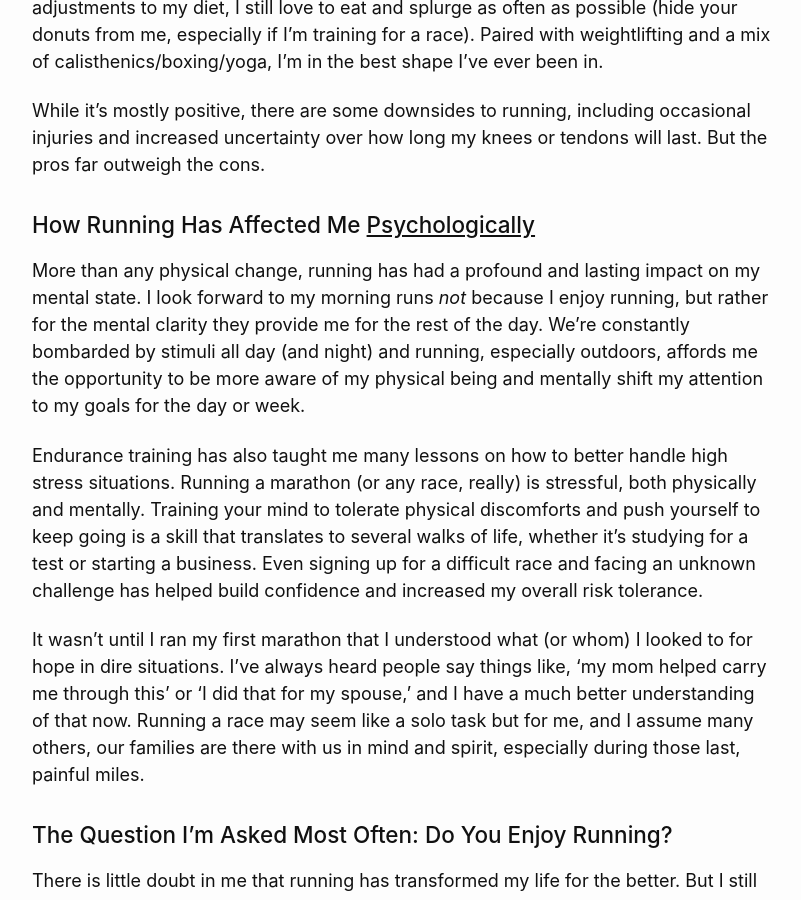
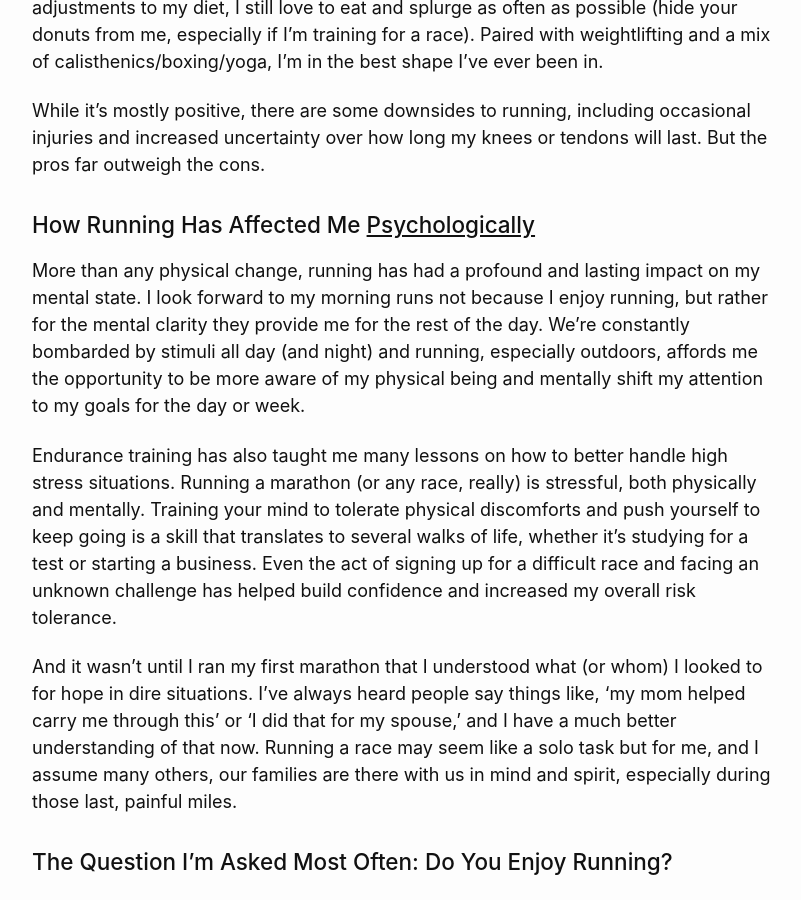
Before and after one commit to mdolon/mdolon-dot-com, a Jekyll site: the page built from _posts/2018-12-15-how-running-changed-my-life.md, in a window 1280 px wide and 900 px high, scrolled down 2716 px. Shown: the whole window, without its empty margins (238-1039 px from the left). Built offline with Jekyll 4.4.1, drawn with Linux system fonts in a browser that asks for light colours.

Commit message:
Minor corrections

```diff
--- a/_posts/2018-12-15-how-running-changed-my-life.md
+++ b/_posts/2018-12-15-how-running-changed-my-life.md
@@ -124,17 +124,17 @@ over how long my knees or tendons will last. But the pros far outweigh the cons.
 #### How Running Has Affected Me <u>Psychologically</u>
 
 More than any physical change, running has had a profound and lasting impact on my mental state. I look forward to my morning
-runs _not_ because I enjoy running, but rather for the mental clarity they provide me for the rest of the day.
+runs not because I enjoy running, but rather for the mental clarity they provide me for the rest of the day.
 We're constantly bombarded by stimuli all day (and night) and running, especially outdoors, affords me
 the opportunity to be more aware of my physical being and mentally shift my attention to my goals for the day or week.
 
 Endurance training has also taught me many lessons on how to better handle high stress situations. Running a marathon
 (or any race, really) is stressful, both physically and mentally. Training your mind to tolerate physical discomforts and
 push yourself to keep going is a skill that translates to several walks of life, whether it's studying for a test or starting a
-business. Even signing up for a difficult race and facing an unknown challenge has helped build confidence and increased my overall
-risk tolerance.
+business. Even the act of signing up for a difficult race and facing an unknown challenge has helped build confidence and
+increased my overall risk tolerance.
 
-It wasn't until I ran my first marathon that I understood what (or whom) I looked to for hope in dire situations. I've
+And it wasn't until I ran my first marathon that I understood what (or whom) I looked to for hope in dire situations. I've
 always heard people say things like, 'my mom helped carry me through this' or 'I did that for my spouse,' and
 I have a much better understanding of that now. Running a race may seem like a solo task but for me, and I assume many others,
 our families are there with us in mind and spirit, especially during those last, painful miles.
```
